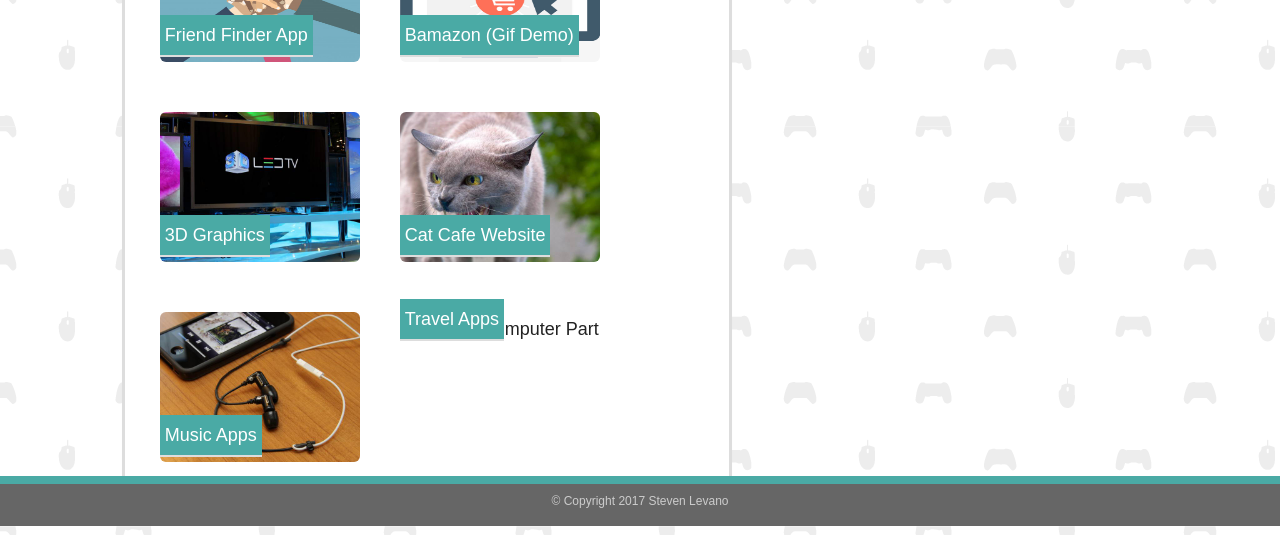
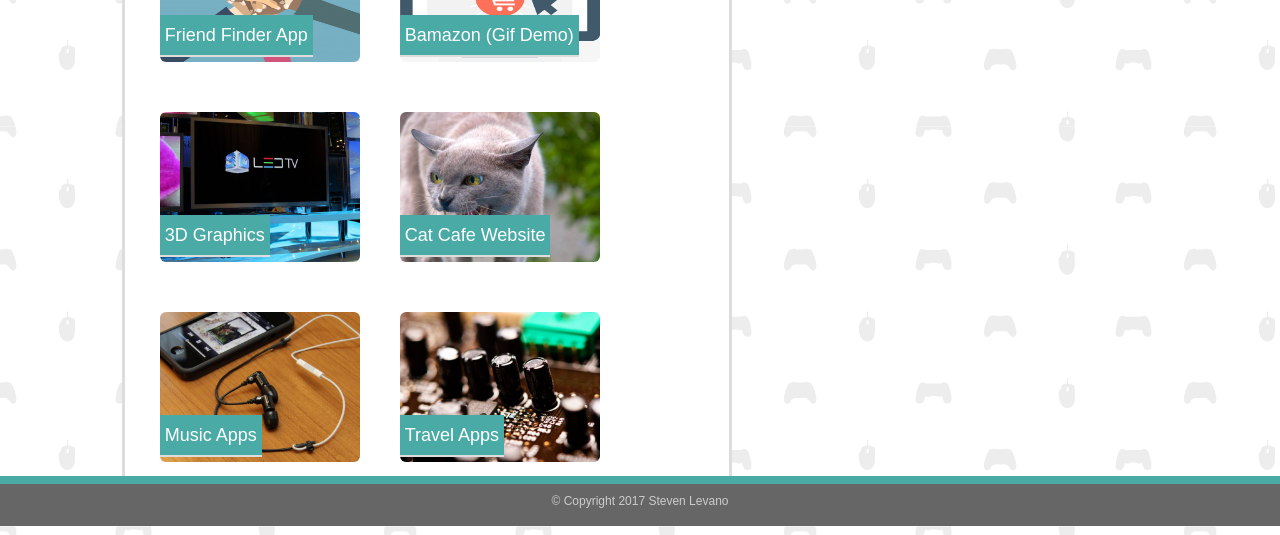
Before and after one commit to slevano1/Bootstrap-Portfolio, a plain HTML site: page portfolio.html in a window 1280 px wide. Shown: the part 274-809 px from the top of the page. Drawn offline with nearby package versions, Linux system fonts and the light colour scheme; a script that the page names is missing.

Commit message:
Update portfolio.html

```diff
--- a/portfolio.html
+++ b/portfolio.html
@@ -72,11 +72,7 @@
 					</div>
 					<div class="">
 					<div class="work">
-						<img style ="width:200px;" src="A
-
-
-
-						     ssets/images/onlinetutorials.jpg" class="img-responsive auth-image img-rounded" alt="Internal Computer Part">
+						<img style ="width:200px;" src="Assets/images/onlinetutorials.jpg" class="img-responsive auth-image img-rounded" alt="Internal Computer Part">
 						<h3>Travel Apps</h3>
 					</div>
 					</div>
```
